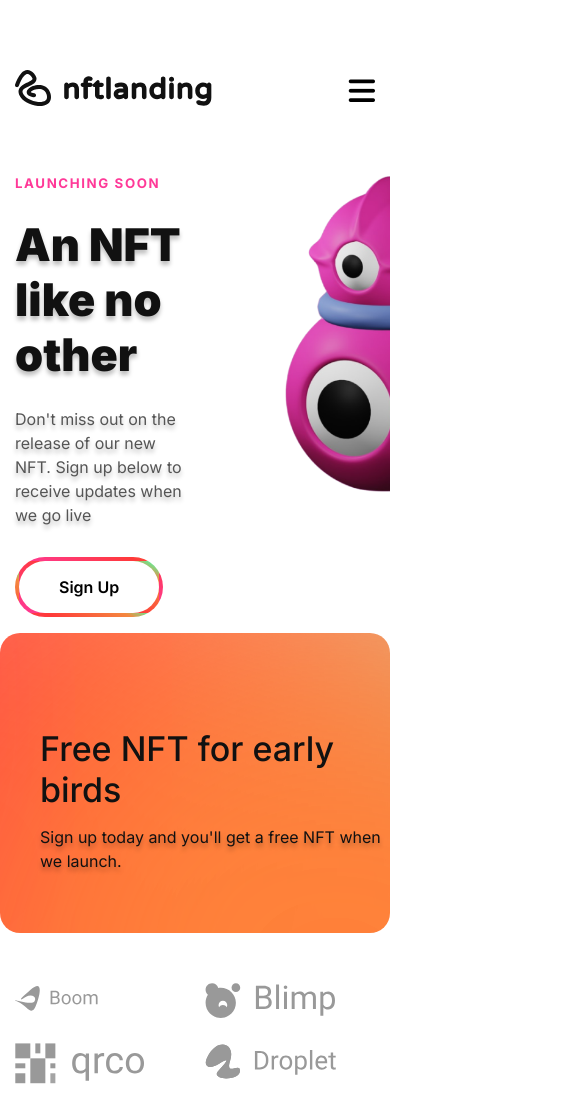
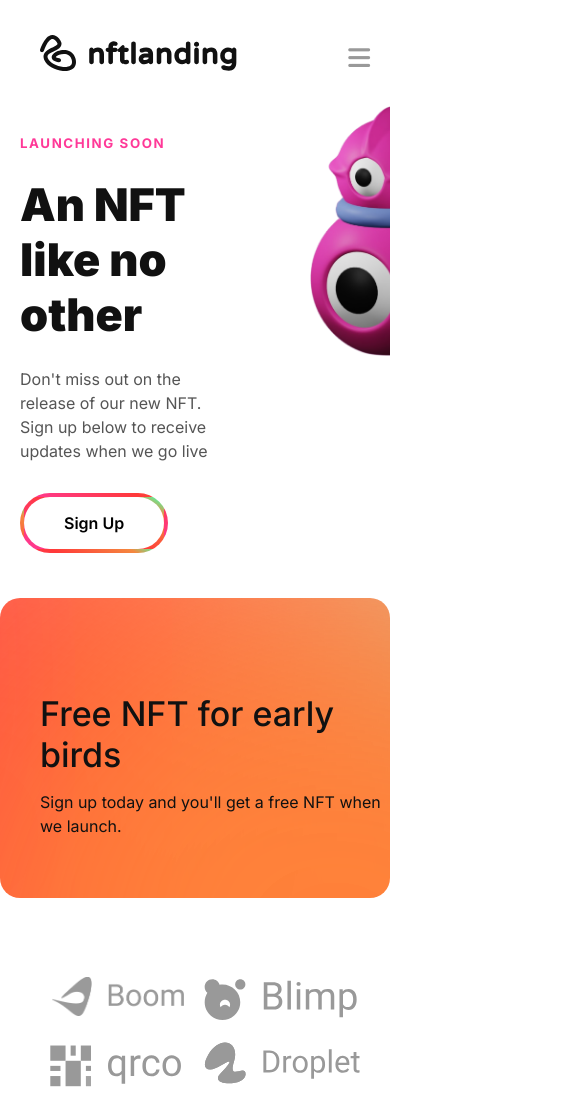
Before and after one commit to vitalij-morozov/vitalij_morozov_html_darbas, a plain HTML site: page index.html in a window 390 px wide. Shown: the top 1103 px of the page, 585 px wide, since content can reach past the window. Drawn offline with Linux system fonts and the light colour scheme.

Commit message:
responsiveness progress + spacing

```diff
--- a/css/main.css
+++ b/css/main.css
@@ -8,7 +8,7 @@
   --dark-text-color: #555555;
   --medium-text-color: #777777;
   --light-text-color: #999999;
-  --card-bg-color: #edfff6;
+  --card-bg-color: #eeeeee;
   --card-heading-color: #ff8139;
 }
 
@@ -19,7 +19,6 @@ body {
 }
 p {
   color: var(--dark-text-color);
-  text-shadow: 0px 4px 4px rgba(0, 0, 0, 0.25);
   line-height: 1.5;
 }
 .section {
@@ -35,7 +34,6 @@ h2,
 h3,
 h4 {
   color: var(--heading-color);
-  text-shadow: 0px 4px 4px rgba(0, 0, 0, 0.25);
 }
 .main-btn {
   padding: 14px 40px;
@@ -79,14 +77,14 @@ h4 {
 }
 .navbar__icon {
   display: none;
-  font-size: 30px;
+  font-size: 25px;
   cursor: pointer;
+  color: var(--light-text-color);
 }
 .navbar__link {
   color: var(--dark-text-color);
   font-size: 16px;
   padding: 10px;
-  text-shadow: 0px 4px 4px rgba(0, 0, 0, 0.25);
 }
 .highlighted {
   color: var(--highlight-color);
@@ -175,9 +173,6 @@ h4 {
 .companies__logo:nth-child(2) {
   display: none;
 }
-.companies__logo {
-  width: 132px;
-}
 
 /* =======SHOWCASE=======  */
 
@@ -185,9 +180,11 @@ h4 {
   font-size: 34px;
   font-weight: 500;
   padding-bottom: 15px;
+  width: 65%;
 }
 .showcase__text {
   padding-bottom: 40px;
+  width: 65%;
 }
 .showcase__link {
   text-decoration: underline;
@@ -257,14 +254,18 @@ h4 {
   align-items: center;
   height: 500px;
 }
+.upsell__left__content {
+  width: fit-content;
+}
 .upsell__heading {
   font-size: 45px;
   font-weight: 900;
   text-shadow: none;
   padding: 25px 0;
+  width: 65%;
 }
 .upsell__text {
-  width: 440px;
+  width: 65%;
   padding-bottom: 35px;
 }
 .upsell__right {
@@ -285,7 +286,7 @@ h4 {
   display: flex;
   justify-content: space-between;
   align-items: flex-start;
-  padding: 3% 0;
+  padding: 5% 0;
 }
 .footer__left {
   flex-basis: 25%;
@@ -329,7 +330,7 @@ h4 {
   padding: 7px 0;
 }
 .footer__bottom {
-  padding-top: 4%;
+  padding-bottom: 4%;
   display: flex;
   justify-content: space-between;
   align-items: center;
--- a/css/media.css
+++ b/css/media.css
@@ -15,16 +15,19 @@
     font-size: 45px;
   }
   .companies__logo-container {
-    display: grid;
-    grid-template-columns: 1fr 1fr;
-    gap: 20px;
-    margin: 0 auto;
+    display: flex;
+    flex-wrap: wrap;
     justify-content: center;
     align-items: center;
+    /* grid-template-columns: 1fr 1fr; */
+    gap: 20px;
+  }
+  .companies__logo {
+    flex-basis: 35%;
   }
   .companies__logo:nth-child(2) {
+    display: block;
     width: 132px;
-    display: block;
   }
   .companies__logo:first-child,
   .companies__logo:nth-child(5) {
@@ -45,10 +48,20 @@
   }
 }
 @media screen and (max-width: 450px) {
-  .main {
+  .container {
+    padding-right: 0;
+  }
+  .section {
+    padding-bottom: 45px;
+  }
+  .header {
+    padding: 35px 20px;
   }
   .hero .container {
     padding-right: 0;
+  }
+  .hero__left {
+    padding-top: 30px;
   }
   .hero__heading {
     width: auto;
@@ -58,15 +71,25 @@
     width: auto;
   }
   .hero__image-container {
-    width: 200px;
-    height: 400px;
+    width: 175px;
+    height: 250px;
     background-position: 95px top;
   }
   .banner .container {
     padding: 0;
   }
   .showcase__cards-container {
-    grid-template-columns: 1fr 1fr 1fr 1fr;
+    display: inline-block;
+    /* grid-template-columns: 1fr 1fr 1fr 1fr; */
+  }
+
+  .upsell__right {
+    display: flex;
+    align-items: flex-end;
+  }
+  .upsell_right__image-container {
+    height: 75%;
+    background-size: cover;
   }
   .launch-container {
     display: none;
--- a/css/reset.css
+++ b/css/reset.css
@@ -35,5 +35,5 @@ p {
 .container {
   max-width: 1100px;
   margin: 0 auto;
-  padding: 0 15px;
+  padding: 0 20px;
 }
--- a/index.html
+++ b/index.html
@@ -14,6 +14,8 @@
 </head>
 
 <body>
+
+    <!-- =======================HEADER===================== -->
     <header class="header">
         <div class="container">
             <div class="logo-container">
@@ -29,7 +31,10 @@
             </nav>
         </div>
     </header>
+
     <main class="main">
+
+        <!-- =====================HERO Section================ -->
         <section class="hero section">
             <div class="container">
                 <div class="hero__left">
@@ -46,6 +51,8 @@
                 </div>
             </div>
         </section>
+
+        <!-- ===================BANNER Section================ -->
         <section class="banner section">
             <div class="container">
                 <div class="banner__content">
@@ -54,11 +61,13 @@
                 </div>
             </div>
         </section>
+
+        <!-- =================COMPANIES Section============== -->
         <section class="companies section">
             <div class="container">
                 <div class="companies__logo-container">
                     <img src="./assets/4.companies/1.svg" alt="companie logo 1" class="companies__logo">
-                    <img src="./assets/4.companies/boom.svg" alt="companie logo boom" class="companies__logo">
+                    <img src="./assets/4.companies/boom.png" alt="companie logo boom" class="companies__logo">
                     <img src="./assets/4.companies/2.svg" alt="companie logo 2" class="companies__logo">
                     <img src="./assets/4.companies/3.svg" alt="companie logo 3" class="companies__logo">
                     <img src="./assets/4.companies/4.svg" alt="companie logo 4" class="companies__logo">
@@ -67,6 +76,8 @@
                 </div>
             </div>
         </section>
+
+        <!-- ================SHOWCASE Section================-->
         <section class="showcase section">
             <div class="container">
                 <h3 class="showcase__heading">LE Super Rare Auction</h3>
@@ -166,6 +177,8 @@
 
             </div>
         </section>
+
+        <!-- =================UPSELL Section================ -->
         <section class="upsell section">
             <div class="container">
                 <div class="upsell__left">
@@ -184,6 +197,8 @@
             </div>
         </section>
     </main>
+
+    <!-- ====================FOOTER===================== -->
     <footer class="footer">
         <div class="container">
             <div class="footer__top">
```
Also changed, not shown: assets/4.companies/boom.png (added).
